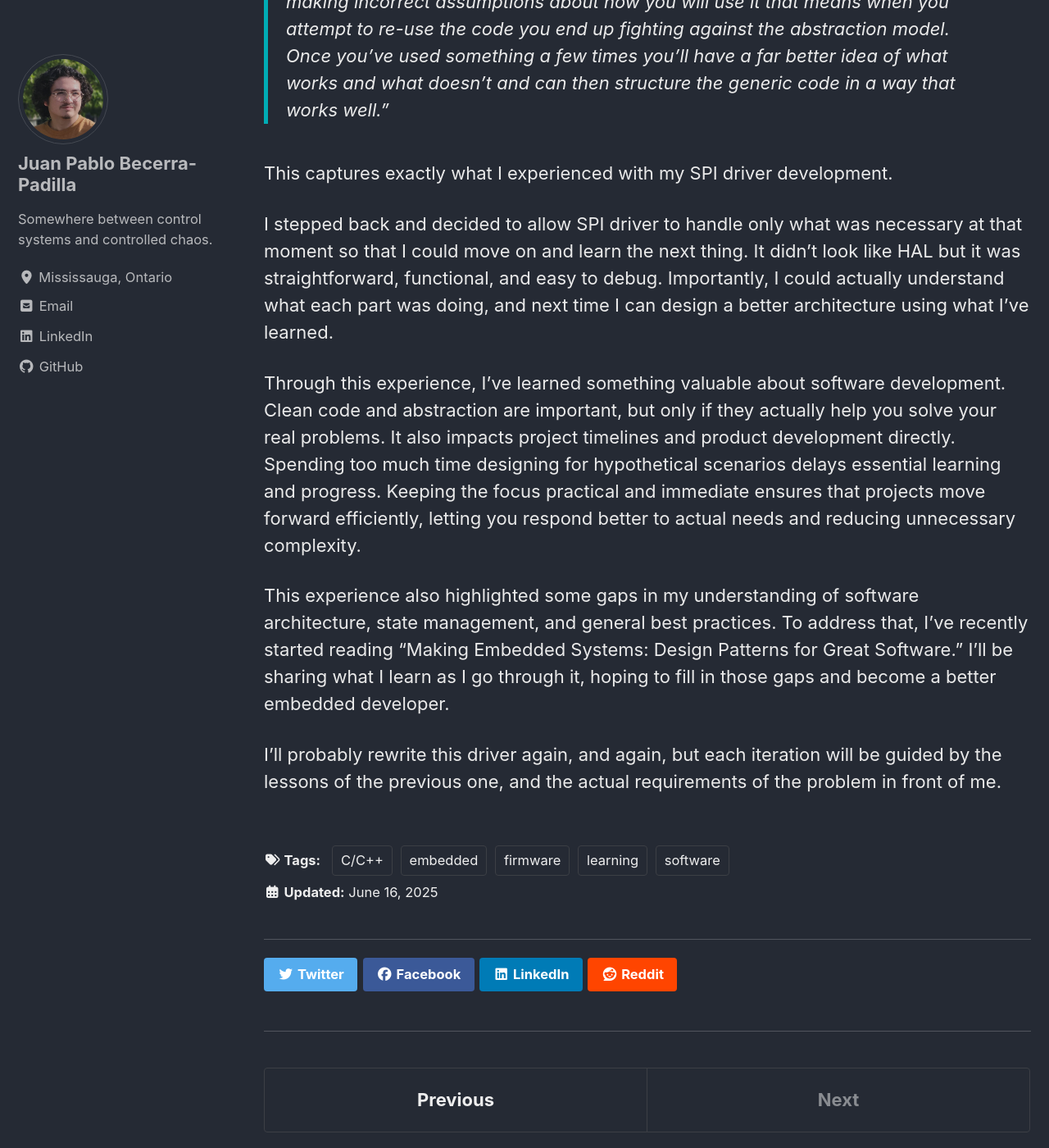
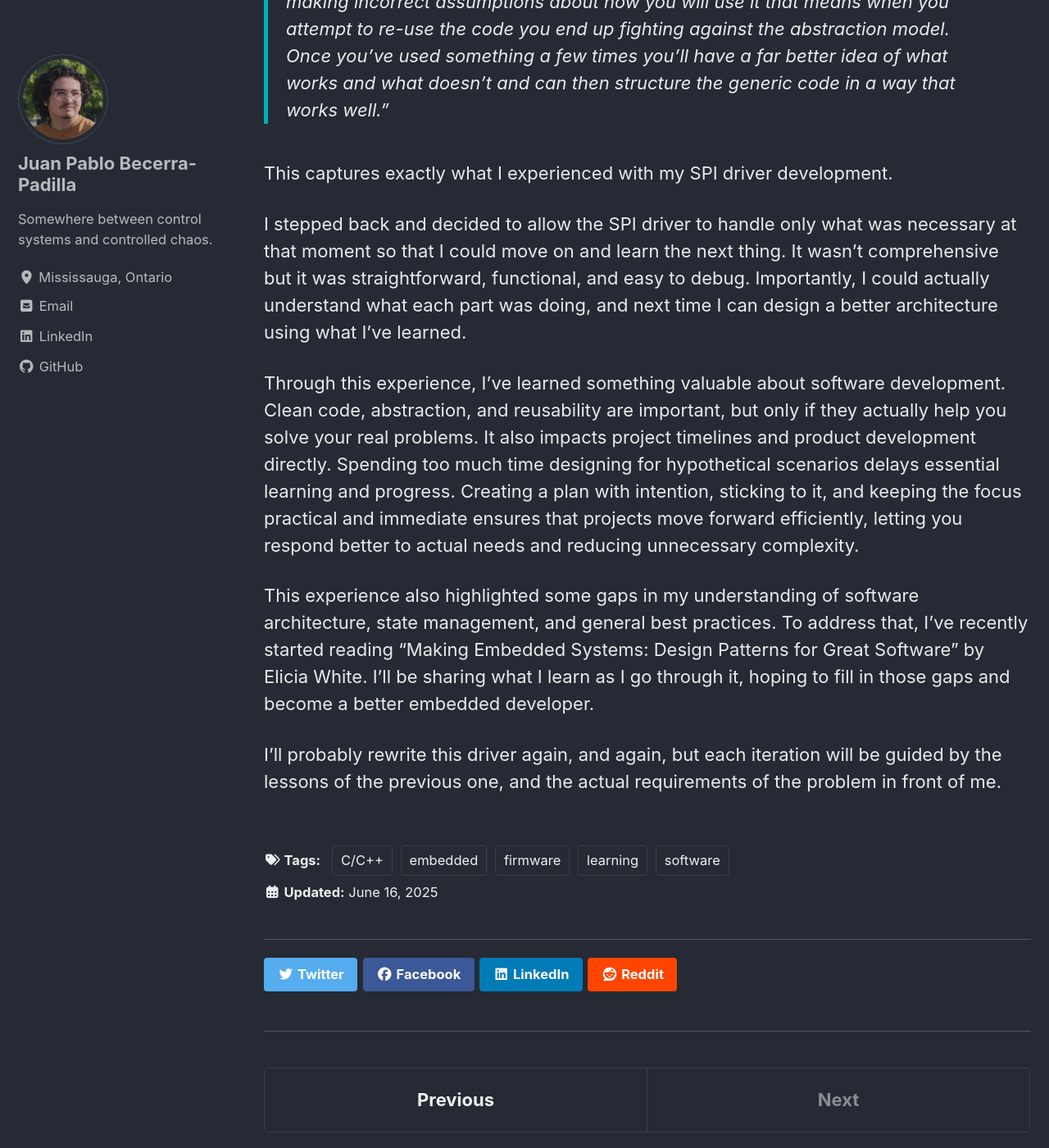
Before and after one commit to JuanPBP03/juanpbp03.github.io, a Jekyll site: the page built from _posts/2025-06-16-spi-driver-journey.md, in a window 1280 px wide and 1400 px high, scrolled down 1594 px. Shown: the whole window at 82% size. Built offline with Jekyll 4.4.1, drawn with Linux system fonts in a browser that asks for light colours; cached includes are drawn as plain includes; some of the changed text lies outside the part shown.

Commit message:
final draft of spi blog

```diff
--- a/_posts/2025-06-16-spi-driver-journey.md
+++ b/_posts/2025-06-16-spi-driver-journey.md
@@ -24,7 +24,7 @@ Looking at ST's HAL was overwhelming at first. It's comprehensive and extremely
 
 I finally realized that instead of solving problems I was inventing them. I didn't need 90% of the flexibility I was designing for. The purpose of my SPI driver was to learn, not to be perfectly abstract and reusable.
 
-This realization brought me back down to earth. It taught me this important concept:
+This realization brought me back down to earth and it taught me this important concept:
 
 - **YAGNI (You Ain’t Gonna Need It)**: Don't design for scenarios you might never encounter. Wait until there's an actual need before writing that code.
 
@@ -34,10 +34,10 @@ I recently saw a comment from another embedded dev on reddit that summed this up
 
 This captures exactly what I experienced with my SPI driver development.
 
-I stepped back and decided to allow SPI driver to handle only what was necessary at that moment so that I could move on and learn the next thing. It didn't look like HAL but it was straightforward, functional, and easy to debug. Importantly, I could actually understand what each part was doing, and next time I can design a better architecture using what I've learned.
+I stepped back and decided to allow the SPI driver to handle only what was necessary at that moment so that I could move on and learn the next thing. It wasn't comprehensive but it was straightforward, functional, and easy to debug. Importantly, I could actually understand what each part was doing, and next time I can design a better architecture using what I've learned.
 
-Through this experience, I've learned something valuable about software development. Clean code and abstraction are important, but only if they actually help you solve your real problems. It also impacts project timelines and product development directly. Spending too much time designing for hypothetical scenarios delays essential learning and progress. Keeping the focus practical and immediate ensures that projects move forward efficiently, letting you respond better to actual needs and reducing unnecessary complexity.
+Through this experience, I've learned something valuable about software development. Clean code, abstraction, and reusability are important, but only if they actually help you solve your real problems. It also impacts project timelines and product development directly. Spending too much time designing for hypothetical scenarios delays essential learning and progress. Creating a plan with intention, sticking to it, and keeping the focus practical and immediate ensures that projects move forward efficiently, letting you respond better to actual needs and reducing unnecessary complexity.
 
-This experience also highlighted some gaps in my understanding of software architecture, state management, and general best practices. To address that, I've recently started reading "Making Embedded Systems: Design Patterns for Great Software." I'll be sharing what I learn as I go through it, hoping to fill in those gaps and become a better embedded developer.
+This experience also highlighted some gaps in my understanding of software architecture, state management, and general best practices. To address that, I've recently started reading "Making Embedded Systems: Design Patterns for Great Software" by Elicia White. I'll be sharing what I learn as I go through it, hoping to fill in those gaps and become a better embedded developer.
 
 I’ll probably rewrite this driver again, and again, but each iteration will be guided by the lessons of the previous one, and the actual requirements of the problem in front of me.
```
